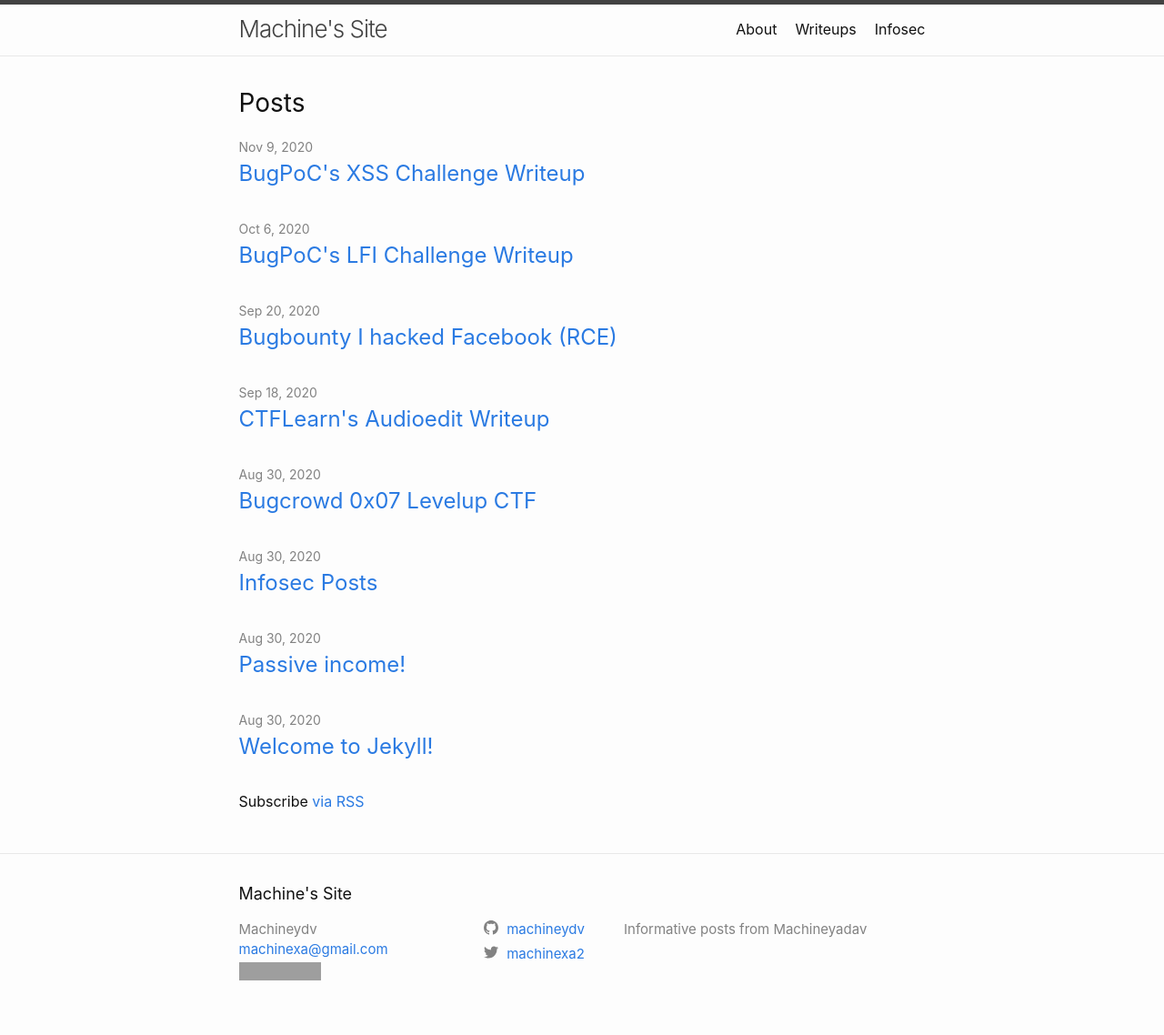
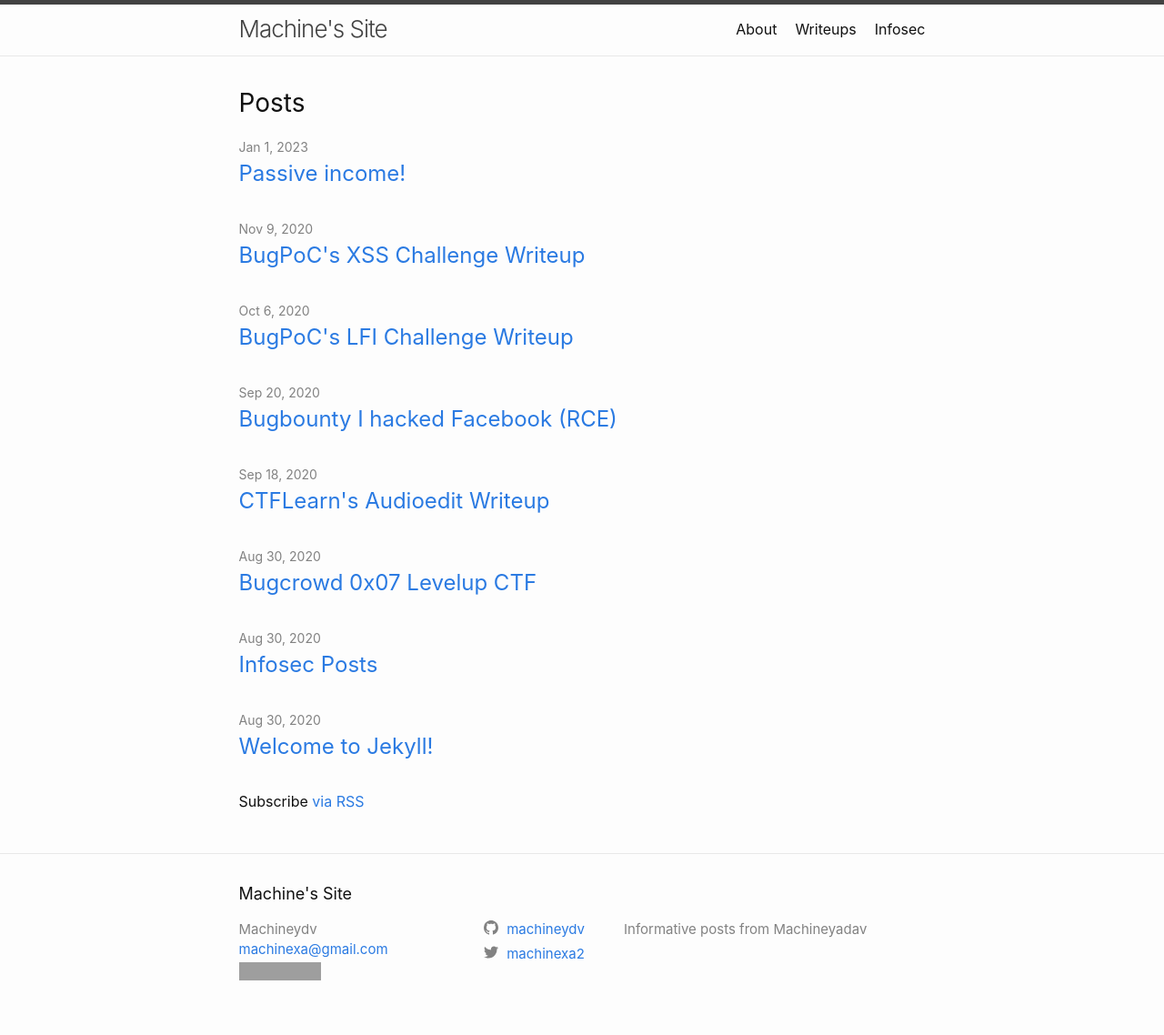
Before and after one commit to neomachiney/neomachiney.github.io, a Jekyll site: the page built from index.markdown, in a window 1280 px wide. Shown: the whole page at 91% size. Built offline with Jekyll 4.4.1, drawn with Linux system fonts in a browser that asks for light colours; grey boxes are pictures that could not be loaded.

Commit message:
05:48:00 AM 01/10/2023

```diff
--- a/posts/misc/_posts/2023-01-10-passive-income.markdown
+++ b/posts/misc/_posts/2023-01-10-passive-income.markdown
@@ -1,7 +1,7 @@
 ---
 layout: post
 title:  "Passive income!"
-date:   2020-08-30 16:24:10 +0545
+date:   2023-01-01 16:24:10 +0545
 categories: misc
 ---
 
```
